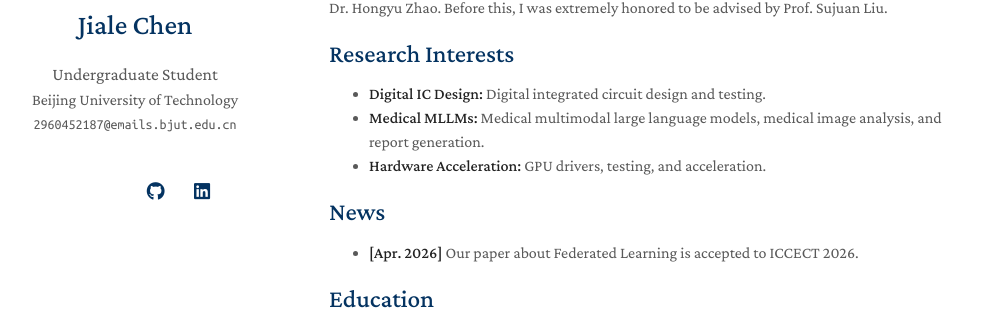
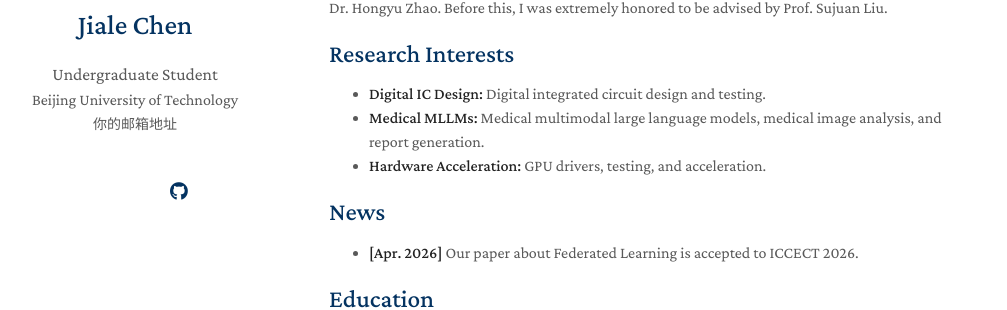
Before and after one commit to Chenjl13/Chenjl13.github.io, a Jekyll site: the page built from index.md, in a window 1280 px wide. Shown: the part 205-515 px from the top of the page, without its empty margins (141-1148 px from the left). Built offline with Jekyll 4.4.1, drawn with Linux system fonts in a browser that asks for light colours; a style sheet for code colours, icons or effects is not loaded; our own code applies the rules of GitHub Pages for plain Markdown files.

Commit message:
Update _config.yml

```diff
--- a/_config.yml
+++ b/_config.yml
@@ -12,10 +12,18 @@
 
 # Links
 # If you don't need one of them, you may delete the corresponding line.
-google_scholar: https://scholar.google.com/citations?hl=en&user=rZrP0QoAAAAJ
+# Links
+google_scholar: https://scholar.google.com/citations?hl=en&user=rZrP0QAAAAJ
+
 cv_link: assets/files/cv.pdf
+
 github_link: https://github.com/Chenjl13
-linkedin: https://www.linkedin.com/
+
+orcid: https://orcid.org/你的ORCID编号
+
+email: 你的邮箱地址
+
+research_gate: https://www.researchgate.net/profile/你的名字
 
 # Images (e.g., your profile picture and your website's favicon)
 # "favicon" and "favicon_dark" are used for the light and dark modes, respectively.
```
